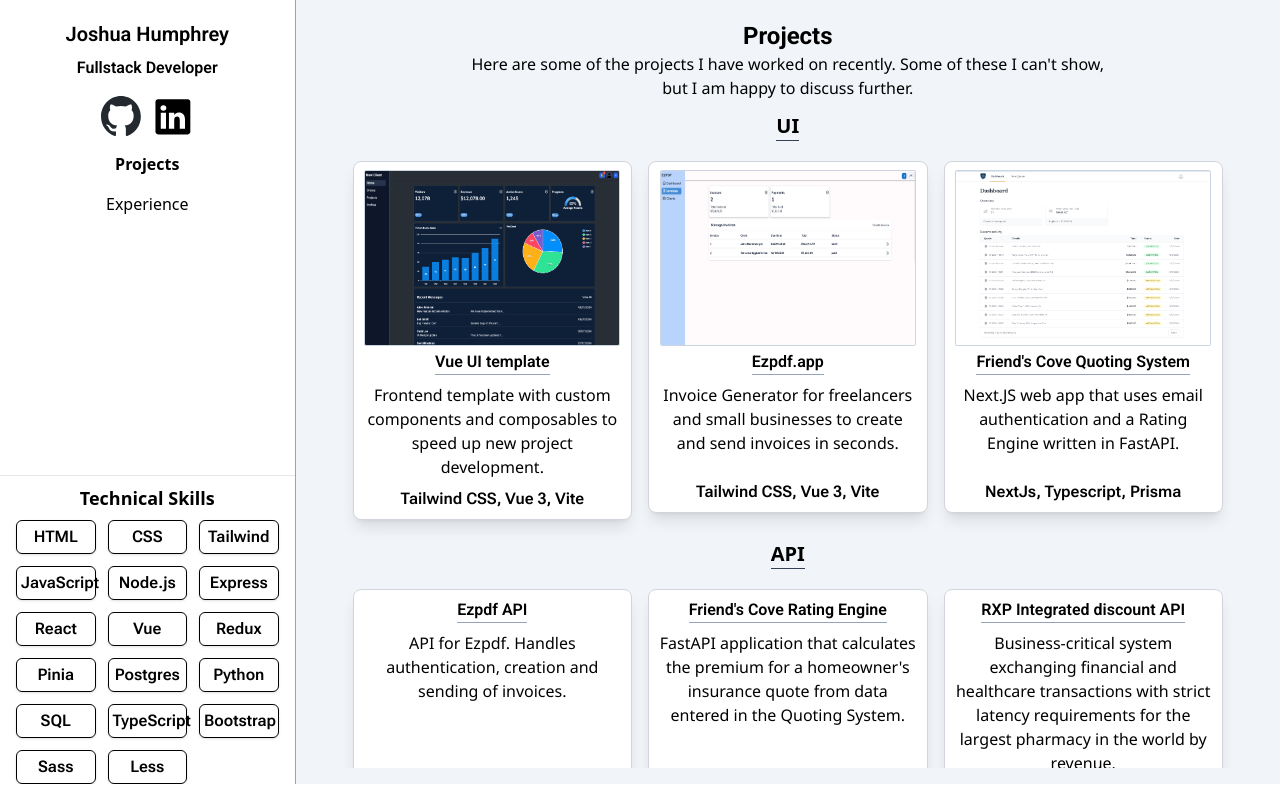
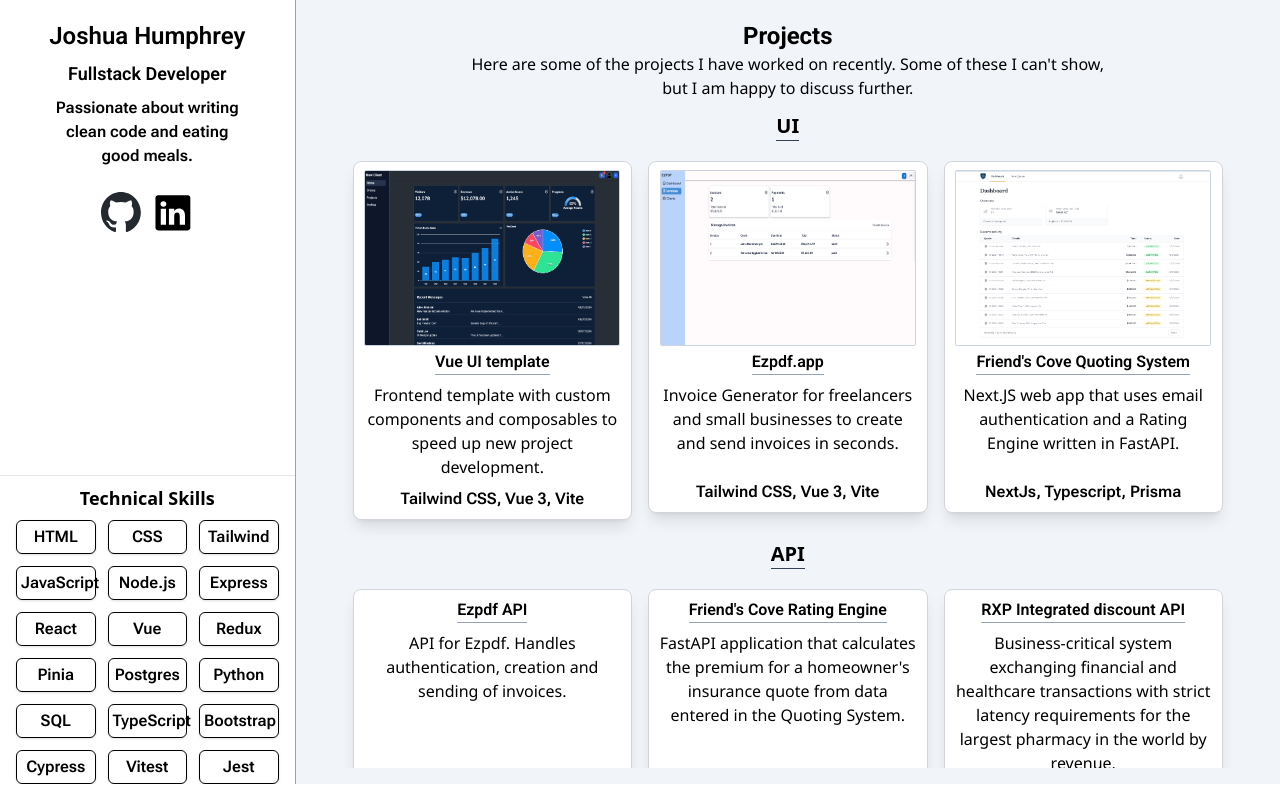
Before and after one commit to Humphreyj/portfolio2025, a Vue app: page / in a window 1280 px wide. Built offline with nearby package versions, Linux system fonts and the light colour scheme; what vue3-apexcharts would draw is missing.

Commit message:
Updated headline

```diff
--- a/src/App.vue
+++ b/src/App.vue
@@ -18,8 +18,8 @@
         >
             <AboutSection />
             <nav class="gap-4 mt-4 flex-col-ic-jc">
-                <RouterLink to="/" class="">Projects</RouterLink>
-                <RouterLink to="/experience" class="">Experience</RouterLink>
+                <!-- <RouterLink to="/" class="">Projects</RouterLink> -->
+                <!-- <RouterLink to="/experience" class="">Experience</RouterLink> -->
                 <!-- <RouterLink to="/about" class="">About</RouterLink> -->
             </nav>
             <SkillsSection />
--- a/src/components/about/AboutSection.vue
+++ b/src/components/about/AboutSection.vue
@@ -10,11 +10,14 @@
 
 <template>
     <section
-        class="w-full gap-4 pt-4 font-semibold font-display flex-col-ic-jc"
+        class="w-full gap-6 pt-4 font-semibold font-display flex-col-ic-jc"
     >
         <div class="w-full gap-2 flex-col-ic-jc">
-            <p class="text-xl text-center">Joshua Humphrey</p>
-            <p class="text-center">Fullstack Developer</p>
+            <p class="text-2xl text-center">Joshua Humphrey</p>
+            <p class="text-lg text-center">Fullstack Developer</p>
+            <p class="w-2/3 text-center font-subtext">
+                Passionate about writing clean code and eating good meals.
+            </p>
         </div>
 
         <div class="w-full gap-3 flex-ic-jc">
--- a/src/components/skills/SkillsSection.vue
+++ b/src/components/skills/SkillsSection.vue
@@ -18,8 +18,9 @@
     'SQL',
     'TypeScript',
     'Bootstrap',
-    'Sass',
-    'Less',
+    'Cypress',
+    'Vitest',
+    'Jest',
 ]
 </script>
 
```
